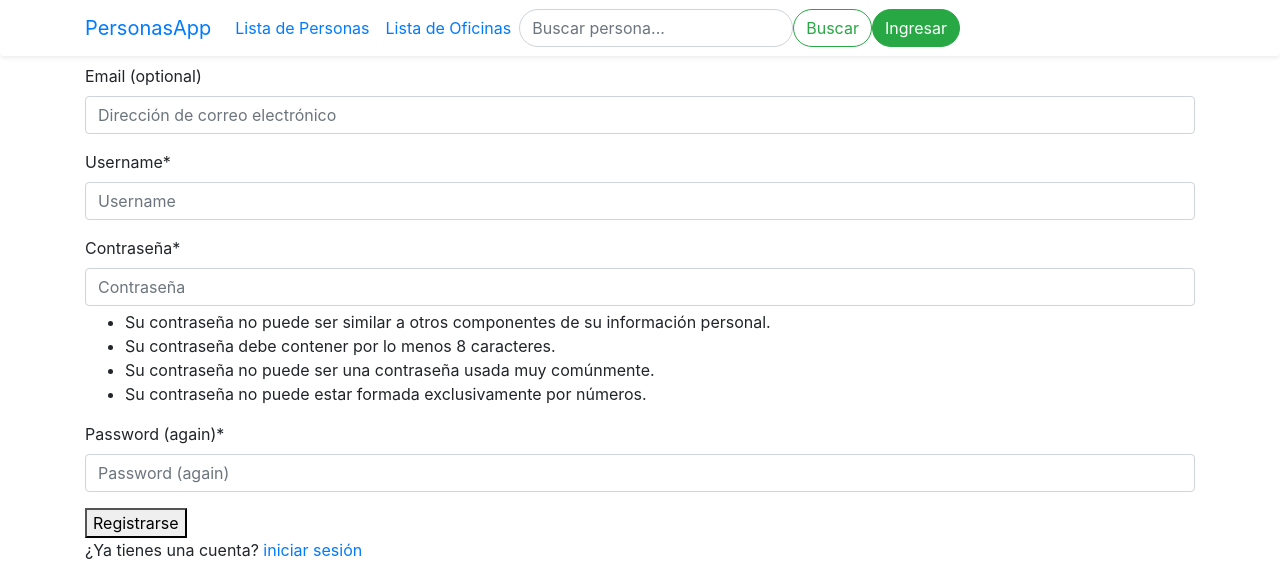
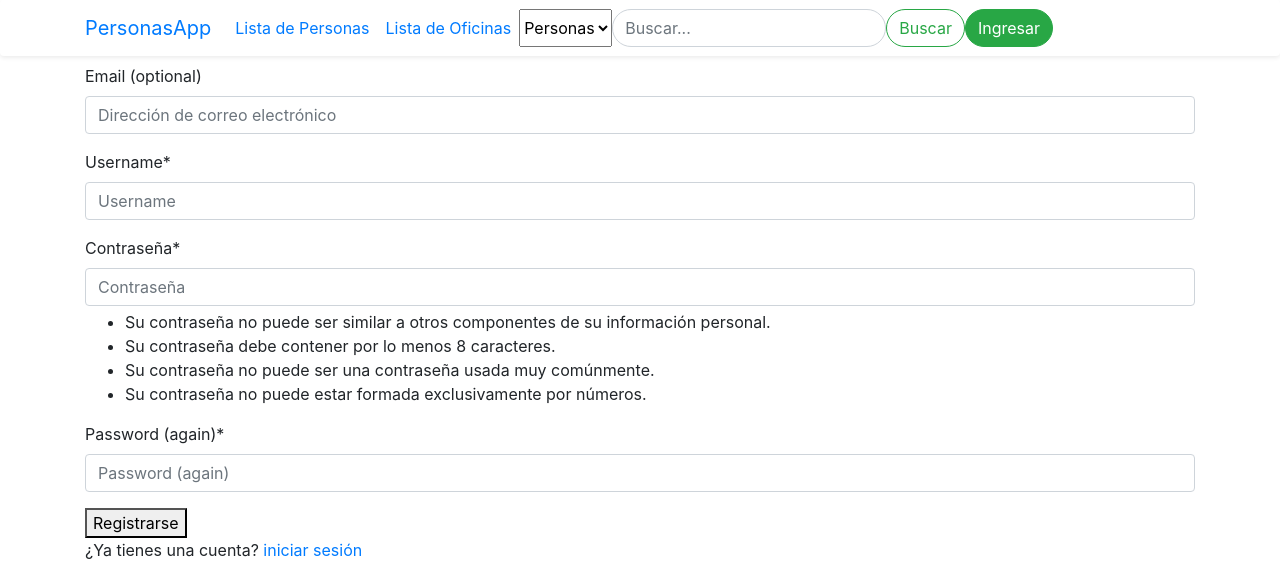
Before and after one commit to ivra97/Base_de_datostp2pp1, a Django app: page /accounts/signup/ in a window 1280 px wide. Shown: the top 561 px of the page. Run offline with Django 5.2, Linux system fonts and the light colour scheme; some libraries are stand-ins or nearby versions.

Commit message:
Modificaciones de vistas de oficina,persona. modificacioones en template.

```diff
--- a/crud/oficina/urls.py
+++ b/crud/oficina/urls.py
@@ -1,5 +1,5 @@
 from django.urls import path
-from .views import OficinaListView, OficinaDetailView, OficinaCreateView, OficinaUpdateView, OficinaDeleteView
+from .views import OficinaListView, OficinaDetailView, OficinaCreateView, OficinaUpdateView, OficinaDeleteView, OficinaSearchView
 
 app_name = "oficina"
 
@@ -9,4 +9,5 @@
     path("crear/", OficinaCreateView.as_view(), name="crear"),
     path("editar/<int:pk>/", OficinaUpdateView.as_view(), name="editar"),
     path("eliminar/<int:pk>/", OficinaDeleteView.as_view(), name="eliminar"),
+    path('buscar/', OficinaSearchView.as_view(), name='buscar'),  # <-- agrega esta línea
 ]
--- a/crud/persona/views.py
+++ b/crud/persona/views.py
@@ -31,7 +31,7 @@
         return context
 
 
-class PersonaUpdateView(UpdateView):
+class PersonaUpdateView(LoginRequiredMixin,UpdateView):
     model = Persona
     template_name = 'persona/crear.html'  # <-- usa el mismo template que para crear
     fields = ["nombre", "apellido", "edad", "oficina"]
--- a/crud/templates/navbar.html
+++ b/crud/templates/navbar.html
@@ -14,10 +14,25 @@
           <a class="nav-link" href="{% url 'oficina:lista' %}">Lista de Oficinas</a>
         </li>
       </ul>
-      <form class="d-flex me-2" role="search" action="{% url 'persona:buscar' %}">
-        <input class="form-control me-2 rounded-pill" type="search" placeholder="Buscar persona..." aria-label="Buscar" name="q"/>
+      <form class="d-flex me-2" role="search" method="get" id="navbar-search-form" action="{% url 'persona:buscar' %}">
+        <select class="form-select me-2" name="tipo" id="search-tipo" onchange="updateSearchAction()">
+          <option value="persona">Personas</option>
+          <option value="oficina">Oficinas</option>
+        </select>
+        <input class="form-control me-2 rounded-pill" type="search" placeholder="Buscar..." aria-label="Buscar" name="q"/>
         <button class="btn btn-outline-success rounded-pill" type="submit">Buscar</button>
       </form>
+      <script>
+      function updateSearchAction() {
+        const tipo = document.getElementById('search-tipo').value;
+        const form = document.getElementById('navbar-search-form');
+        if (tipo === 'persona') {
+          form.action = "{% url 'persona:buscar' %}";
+        } else {
+          form.action = "{% url 'oficina:buscar' %}";
+        }
+      }
+      </script>
       {% if user.is_authenticated %}
         <a class="btn btn-danger rounded-pill ms-2" href="{% url 'account_logout' %}">Salir</a>
       {% else %}
--- a/crud/templates/oficina/detalle.html
+++ b/crud/templates/oficina/detalle.html
@@ -33,7 +33,7 @@
                     <td>{{ persona.nombre }}</td>
                     <td>{{ persona.edad }}</td>
                     <td>
-                        <a href="{% url 'persona:detalle' persona.pk %}" class="btn btn-info btn-sm">Ver</a>
+                        <a href="{% url 'oficina:detalle' persona.pk %}" class="btn btn-info btn-sm">Ver</a>
                         <a href="{% url 'persona:actualizar' persona.pk %}" class="btn btn-warning btn-sm">Modificar</a>
                         <a href="{% url 'persona:eliminar' persona.pk %}" class="btn btn-danger btn-sm">Eliminar</a>
                     </td>
```
Also changed, not shown: crud/oficina/views.py (+17 -3 lines).
